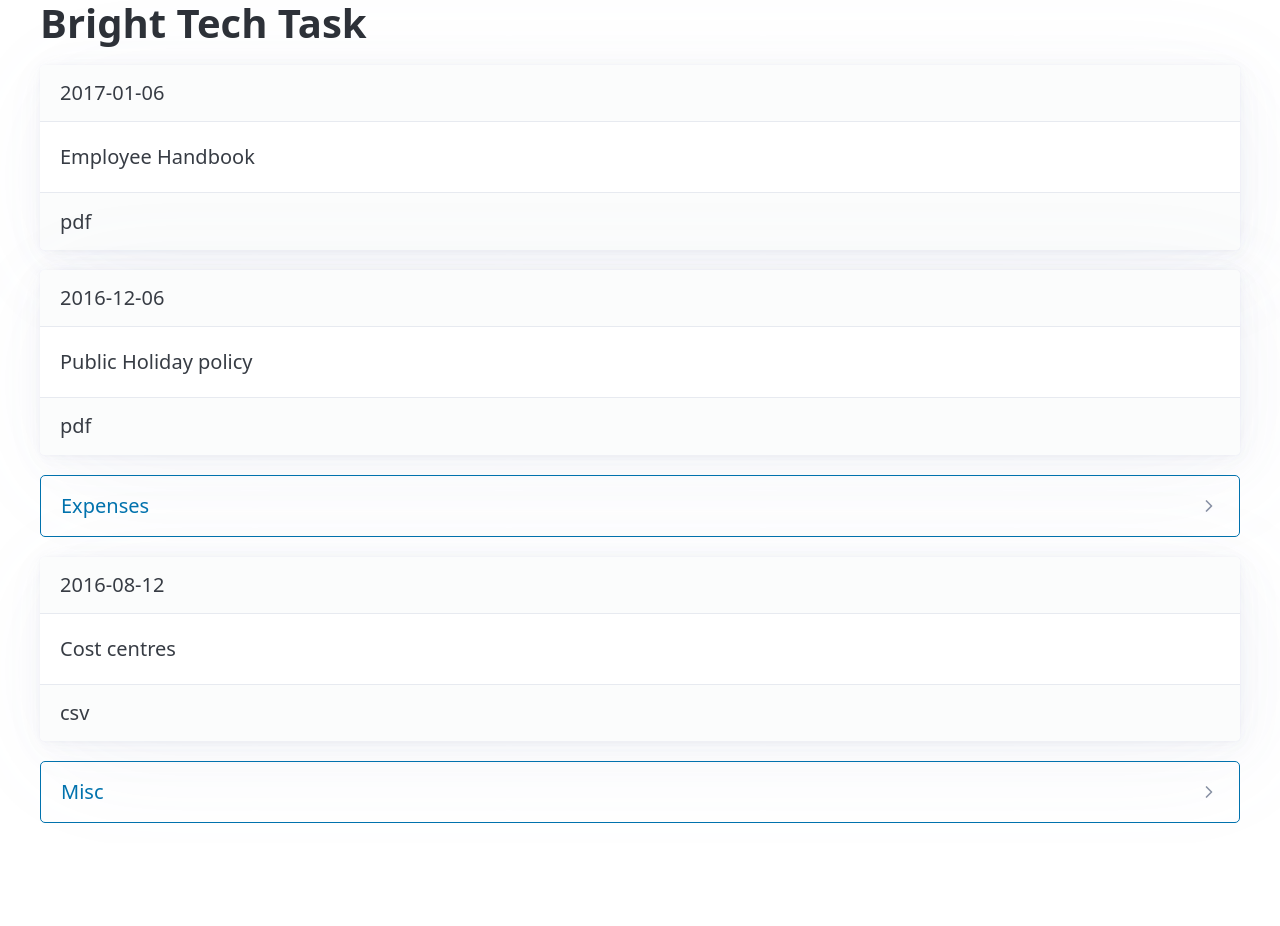
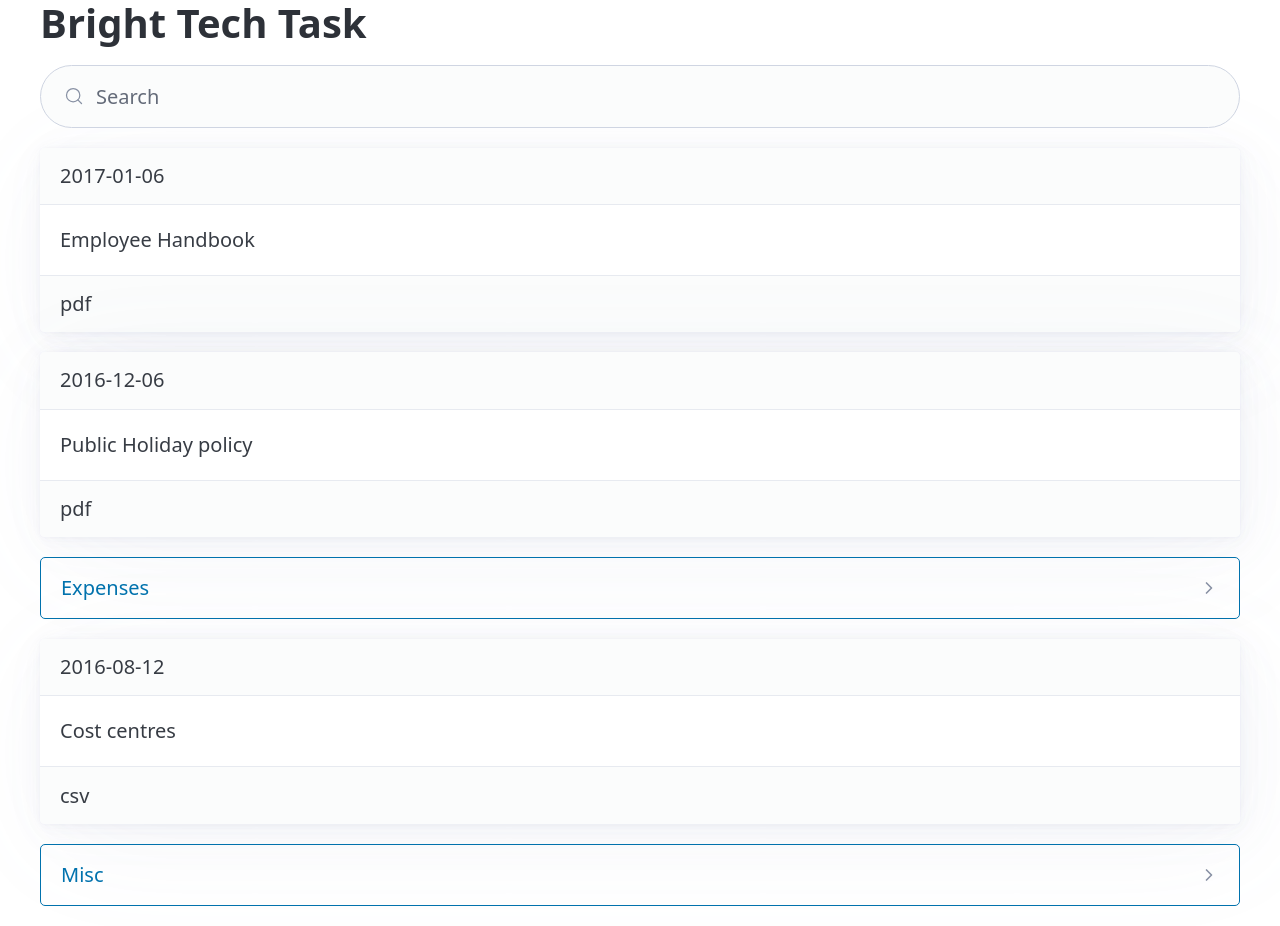
Before and after one commit to tom-ai/bright-tech-task, a React (Vite) app: page / in a window 1280 px wide. Before the commit the page ends 843 px from the top, so only its background shows below. Built offline with nearby package versions, Linux system fonts and the light colour scheme.

Commit message:
Add inital failed test for Search

```diff
--- a/src/App.tsx
+++ b/src/App.tsx
@@ -2,6 +2,7 @@ import { documents } from './data/documents';
 import { useEffect, useState } from 'react';
 import type { Item } from './types/models';
 import { FileExplorer } from './components/FileExplorer';
+import { Search } from './components/Search';
 
 function App() {
   const [items, setItems] = useState<Item[]>([]);
@@ -16,6 +17,7 @@ function App() {
         <h1>Bright Tech Task</h1>
       </header>
       <main>
+        <Search />
         <FileExplorer items={items} />
       </main>
     </>
--- /dev/null
+++ b/src/components/Search/Search.tsx
@@ -0,0 +1,12 @@
+export function Search() {
+  return (
+    <form role="search">
+      <input
+        name="search"
+        type="search"
+        placeholder="Search"
+        aria-label="search"
+      />
+    </form>
+  );
+}
--- /dev/null
+++ b/src/components/Search/index.ts
@@ -0,0 +1 @@
+export { Search } from './Search';
```
Also changed, not shown: 1 other file (tests, documents, lock files or other folders).
